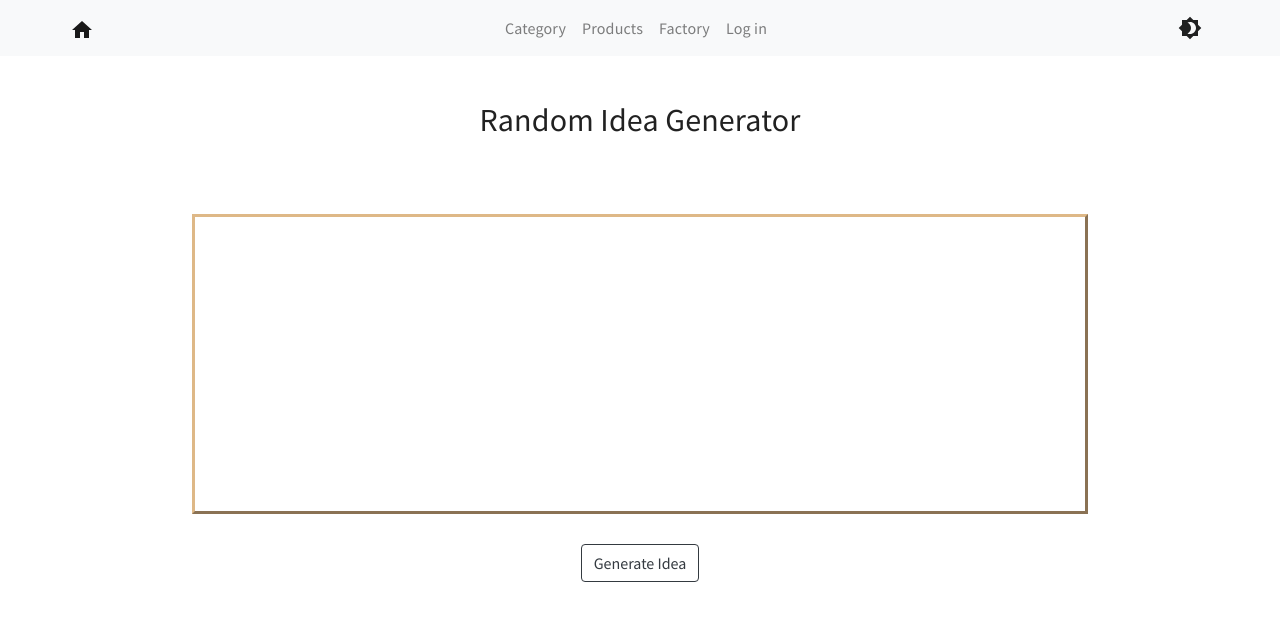
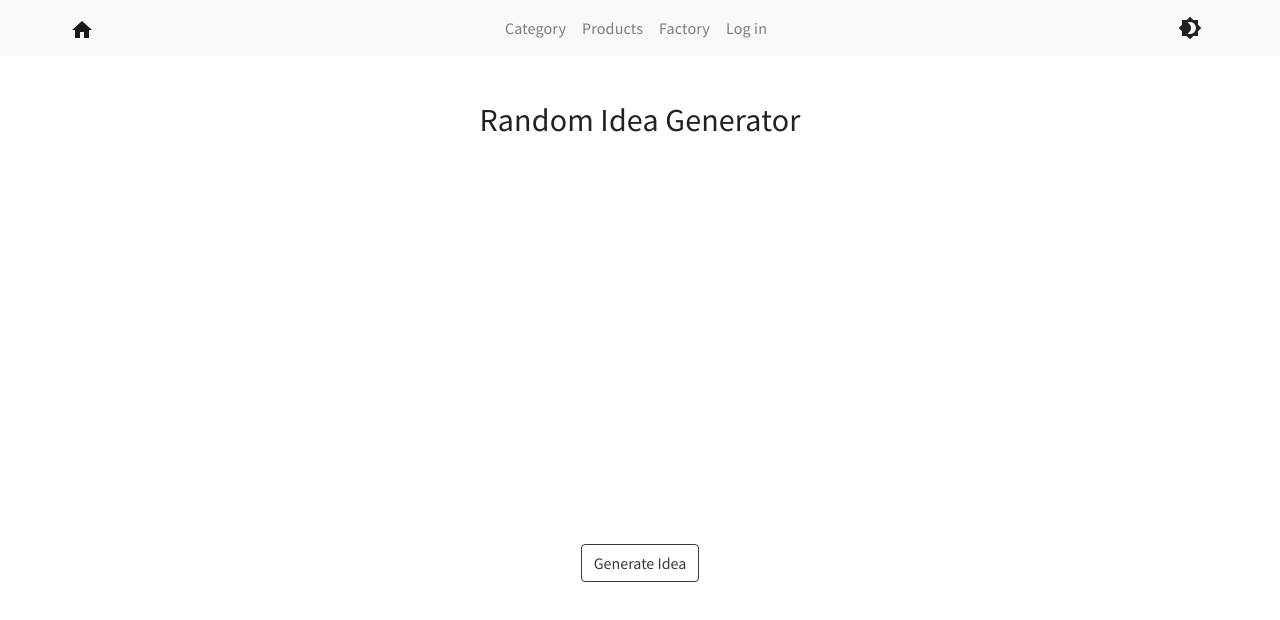
Before and after one commit to melission/react-router-demo, a React app: page /ideas in a window 1280 px wide. Shown: the top 620 px of the page. Built offline with nearby package versions, Linux system fonts and the light colour scheme.

Commit message:
"border" is replaced with shadow.

```diff
--- a/src/leisureIdeas/ideas.css
+++ b/src/leisureIdeas/ideas.css
@@ -17,11 +17,24 @@
     margin: 0 auto 30px;
     width: 70%;
     height: 300px;
-    border-width: 3px;
+    /* border-width: 3px;
     border-style: outset;
-    border-color: burlywood;
+    border-color: burlywood; */
     align-items: center;
     justify-content: center;
+    position: relative;
+    transform: translate(0);
+    transform-style: preserve-3d;
+}
+
+.idea-block_shadow::before {
+    content: '';
+    position: absolute;
+    inset: 0;
+    transform: translate3d(0, 0, -1px);
+    background: conic-gradient(from 90deg at 40% -25%, #ffd700, #f79d03, #ee6907, #e6390a, #de0d0d, #d61039, #cf1261, #c71585, #cf1261, #d61039, #de0d0d, #ee6907, #f79d03, #ffd700, #ffd700, #ffd700);
+    filter: blur(10px);
+    clip-path: polygon(-100vmax -100vmax, 100vmax -100vmax, 100vmax 100vmax, -100vmax 100vmax, -100vmax -100vmax, 0 0, 0 100%, 100% 100%, 100% 0, 0 0);
 }
 
 .idea-box_text {
@@ -29,14 +42,17 @@
 }
 
 @media (orientation: portrait) {
+
     /* .idea-block {background-color: green;} */
     .idea-block_title {
         margin: 10% auto;
     }
+
     .idea-block_box {
         height: 40%;
     }
-    .idea-button{
+
+    .idea-button {
         position: absolute;
         width: 30%;
         height: 3.5rem;
```
